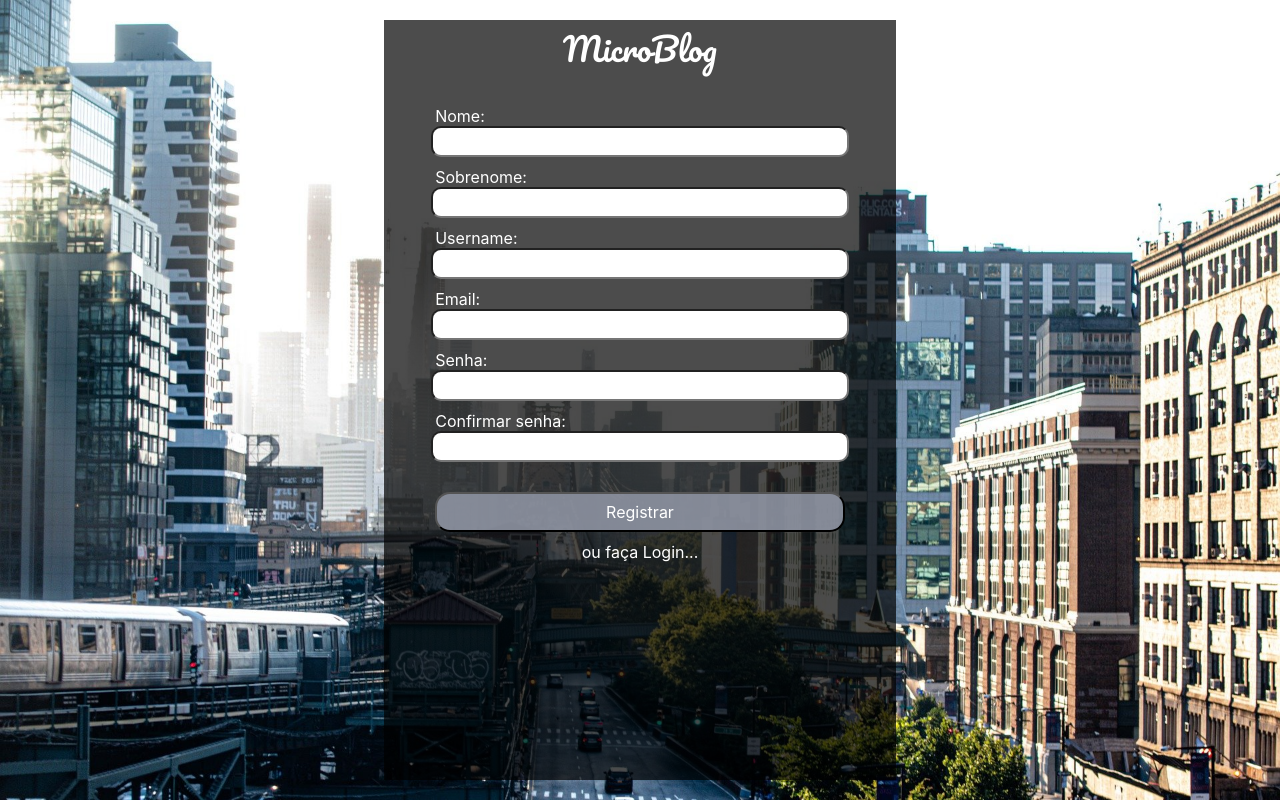
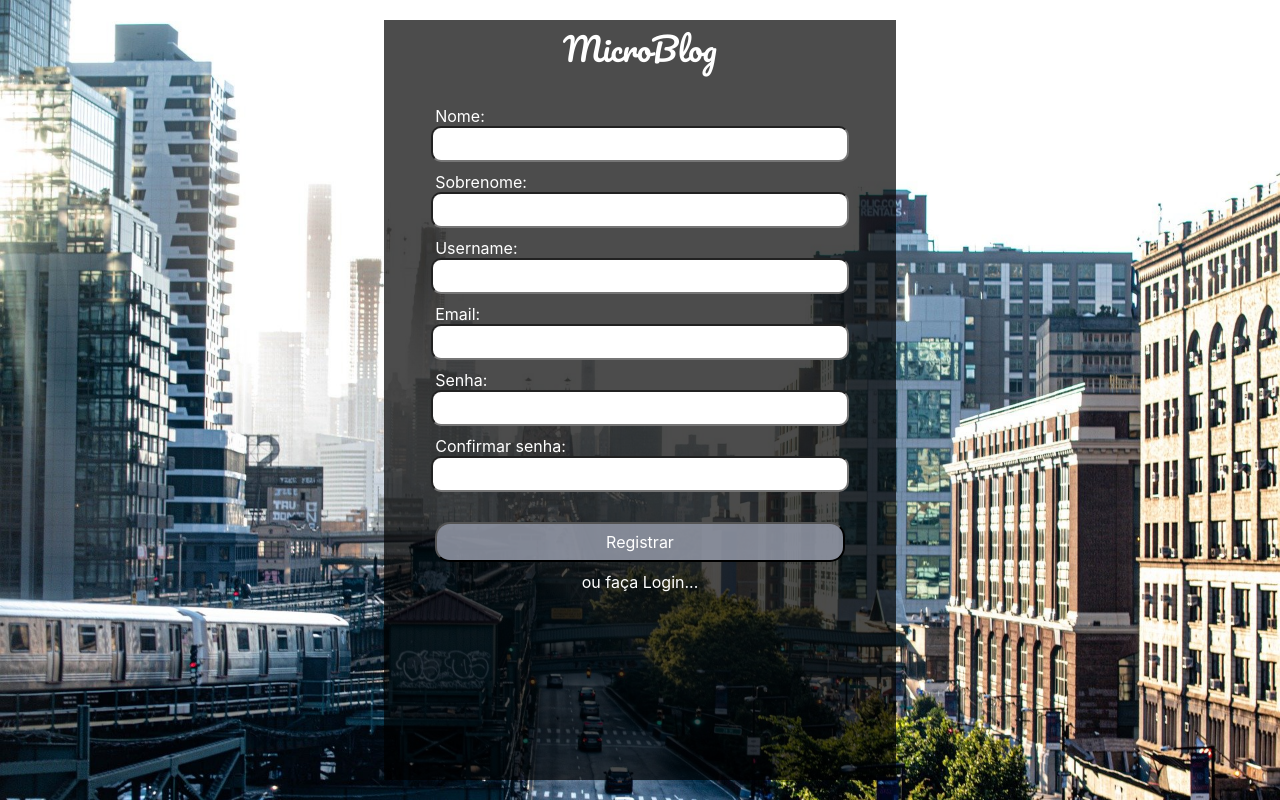
Before and after one commit to jannuzzi-m/microblog-django-angular, an Angular app in the folder microblogclient/: page /registration in a window 1280 px wide. Built offline with nearby package versions, Linux system fonts and the light colour scheme.

Commit message:
added form with FormGroup and some error handler on registration form

```diff
--- a/microblogclient/src/app/app.module.ts
+++ b/microblogclient/src/app/app.module.ts
@@ -1,6 +1,6 @@
 import { NgModule } from '@angular/core';
 import { BrowserModule } from '@angular/platform-browser';
-
+import { ReactiveFormsModule } from '@angular/forms';
 import { AppRoutingModule } from './app-routing.module';
 import { AppComponent } from './app.component';
 import { LoginComponent } from './login/login.component';
@@ -16,7 +16,8 @@ import { RegistrationComponent } from './registration/registration.component'
   imports: [
     BrowserModule,
     AppRoutingModule,
-    HttpClientModule
+    HttpClientModule,
+    ReactiveFormsModule,
   ],
   providers: [],
   bootstrap: [AppComponent]
--- a/microblogclient/src/app/login/login.component.css
+++ b/microblogclient/src/app/login/login.component.css
@@ -28,7 +28,7 @@
   flex-direction: column;
   padding: 10px 5px;
   width: 100%;
-  transform: translateY(-80px);
+  /* transform: translateY(-80px); */
 }
 
 .span-input-holder {
@@ -53,7 +53,7 @@
     font-family: 'Pacifico', cursive;
     font-size: 200%;
     color: #fff;
-    transform: translateY(-100px);
+    /* transform: translateY(-100px); */
 }
 
 button{
@@ -64,7 +64,7 @@ button{
     color: #fff;
     font-size: 1em;
     font-family: -apple-system, BlinkMacSystemFont, 'Segoe UI', Roboto, Oxygen, Ubuntu, Cantarell, 'Open Sans', 'Helvetica Neue', sans-serif;;
-    transform: translateY(-60px);
+    /* transform: translateY(-60px); */
     cursor: pointer;
 }
 
--- a/microblogclient/src/app/login/login.component.html
+++ b/microblogclient/src/app/login/login.component.html
@@ -1,20 +1,19 @@
 <div id="container">
-    <div id="form">
+    <form [formGroup]="userLogin" id="form" (ngSubmit)="onSubmit()">
         <div id="logo">MicroBlog</div>
         <div class="input-field">
             <div class="span-input-holder">
                 <span>Username: </span>
-                <input type="text"/>
+                <input formControlName="username" type="text"/>
             </div>
         </div>
         <div class="input-field">
             <div class="span-input-holder">
                 <span>Password</span>
-                <input type="password"/>
+                <input formControlName="password" type="password"/>
             </div>
         </div>
         <button>Login</button>
         <a routerLink="/registration">Não tem uma conta? Registre-se...</a>
-
-    </div>
+    </form>
 </div>
--- a/microblogclient/src/app/login/login.component.ts
+++ b/microblogclient/src/app/login/login.component.ts
@@ -1,4 +1,5 @@
 import { Component, OnInit } from '@angular/core';
+import { FormGroup, FormControl } from '@angular/forms';
 import { UserService } from '../user.service';
 
 @Component({
@@ -14,4 +15,13 @@ export class LoginComponent implements OnInit {
 
   }
 
+  userLogin = new FormGroup({
+    username: new FormControl(''),
+    password: new FormControl('')
+  });
+
+  onSubmit(){
+    console.warn(this.userLogin.value);
+  }
+
 }
--- a/microblogclient/src/app/registration/registration.component.css
+++ b/microblogclient/src/app/registration/registration.component.css
@@ -44,7 +44,7 @@
 
 .input-field input {
   border-radius: 10px;
-  height: 25px;
+  height: 30px;
   width: 80%;
 }
 
@@ -79,6 +79,7 @@ a{
     font-family: -apple-system, BlinkMacSystemFont, 'Segoe UI', Roboto, Oxygen, Ubuntu, Cantarell, 'Open Sans', 'Helvetica Neue', sans-serif;
     margin-top: 10px;
     text-decoration: none;
+    margin-bottom: 10px;
 }
 
 a:hover{
@@ -101,3 +102,30 @@ a:hover{
     overflow-x: hidden;
   }
 }
+
+
+#error-modal{
+  position: fixed;
+  width: 200px;
+  height: 100px;
+  color: #fff;
+  right: 0;
+  display: flex;
+  justify-content: center;
+  align-items: center;
+  background-color: rgba(230, 16, 16, 0.9);
+  /* transform: translateY(-100px);
+  animation: error infinite 5s; */
+}
+/*
+@keyframes error{
+  0% {
+    transform: translateY(0px);
+  }
+  30%{
+    transform: translateY(0px);
+  }
+  100%{
+    opacity: 0;
+  }
+} */
--- a/microblogclient/src/app/registration/registration.component.html
+++ b/microblogclient/src/app/registration/registration.component.html
@@ -1,46 +1,50 @@
+<div *ngIf="currentError" id="error-modal">
+    {{currentError}}
+</div>
+
 <div id="container">
 
-    <div id="form">
+    <form id="form" [formGroup]="registrationForm" (ngSubmit)="onSubmit()">
         <div id="logo">MicroBlog</div>
         <div class="input-field">
             <div class="span-input-holder">
                 <span>Nome: </span>
-                <input type="text"/>
+                <input formControlName="first_name" type="text"/>
             </div>
         </div>
         <div class="input-field">
             <div class="span-input-holder">
                 <span>Sobrenome: </span>
-                <input type="text"/>
+                <input formControlName="last_name" type="text"/>
             </div>
         </div>
         <div class="input-field">
             <div class="span-input-holder">
                 <span>Username: </span>
-                <input type="text"/>
+                <input formControlName="username" type="text"/>
             </div>
         </div>
         <div class="input-field">
             <div class="span-input-holder">
                 <span>Email: </span>
-                <input type="text"/>
+                <input formControlName="email" type="text"/>
             </div>
         </div>
         <div class="input-field">
             <div class="span-input-holder">
                 <span>Senha: </span>
-                <input type="password"/>
+                <input formControlName="password" type="password"/>
             </div>
         </div>
         <div class="input-field">
             <div class="span-input-holder">
                 <span>Confirmar senha: </span>
-                <input type="password"/>
+                <input formControlName="confirm_password" type="password"/>
             </div>
         </div>
 
         <button>Registrar</button>
         <a routerLink="/login">ou faça Login...</a>
-    </div>
+    </form>
 
 </div>
--- a/microblogclient/src/app/registration/registration.component.ts
+++ b/microblogclient/src/app/registration/registration.component.ts
@@ -1,5 +1,5 @@
 import { Component, OnInit } from '@angular/core';
-
+import { FormControl, FormGroup } from '@angular/forms';
 @Component({
   selector: 'app-registration',
   templateUrl: './registration.component.html',
@@ -11,5 +11,39 @@ export class RegistrationComponent implements OnInit {
 
   ngOnInit(): void {
   }
+  errors = {
+    passwordDoentMatch: "As senhas precisam ser iguais",
+    passwordTooShort: "A senha precisa ter pelo menos 8 caracteres"
+  }
 
+  currentError:string|undefined = undefined;
+
+
+  registrationForm = new FormGroup({
+    first_name: new FormControl(''),
+    last_name: new FormControl(''),
+    username: new FormControl(''),
+    email: new FormControl(''),
+    password: new FormControl(''),
+    confirm_password: new FormControl('')
+  })
+
+  onSubmit(){
+    let data = this.registrationForm.value;
+    if(data.password !== data.confirm_password){
+      this.currentError = this.errors.passwordDoentMatch;
+      setTimeout(() => {
+        this.currentError = undefined;
+      }, 5000);
+      return
+    }
+    if(data.password.length < 8){
+      this.currentError = this.errors.passwordTooShort;
+      setTimeout(() => {
+        this.currentError = undefined;
+      }, 5000);
+      return
+    }
+    console.log(this.registrationForm.value);
+  }
 }
```
